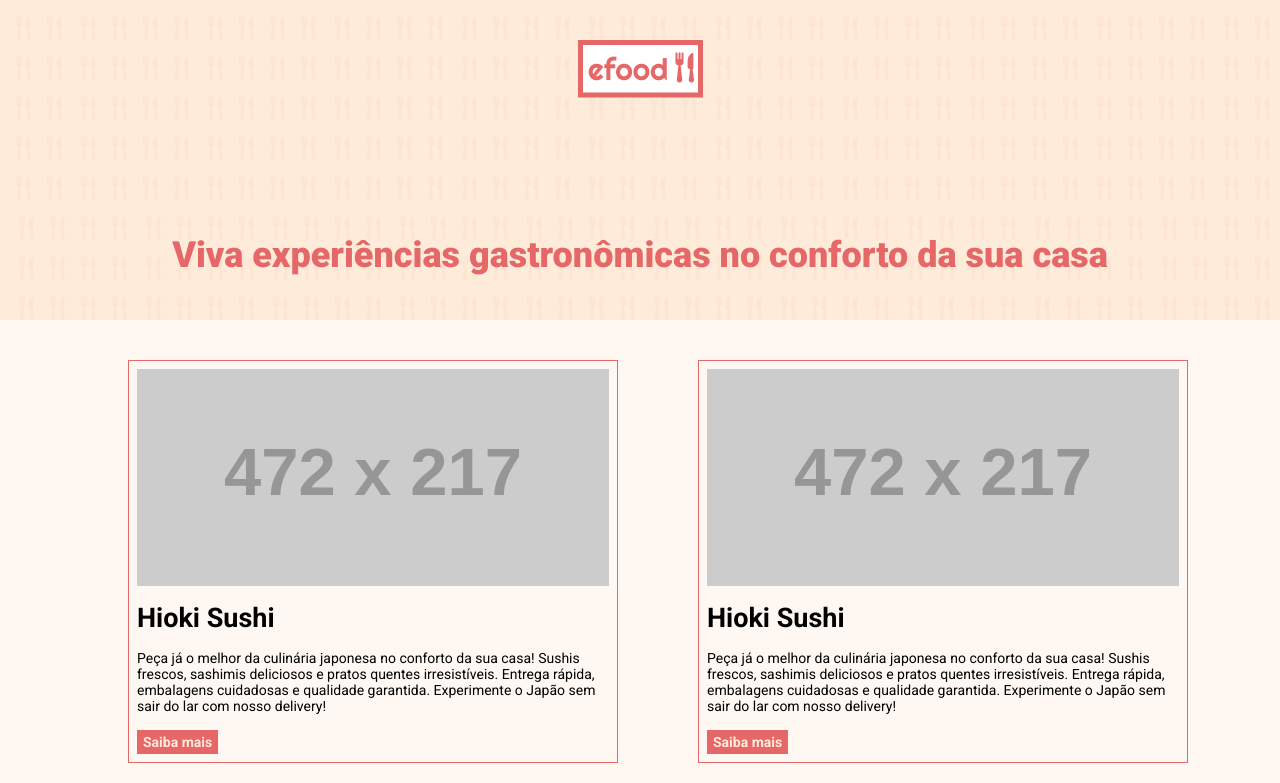
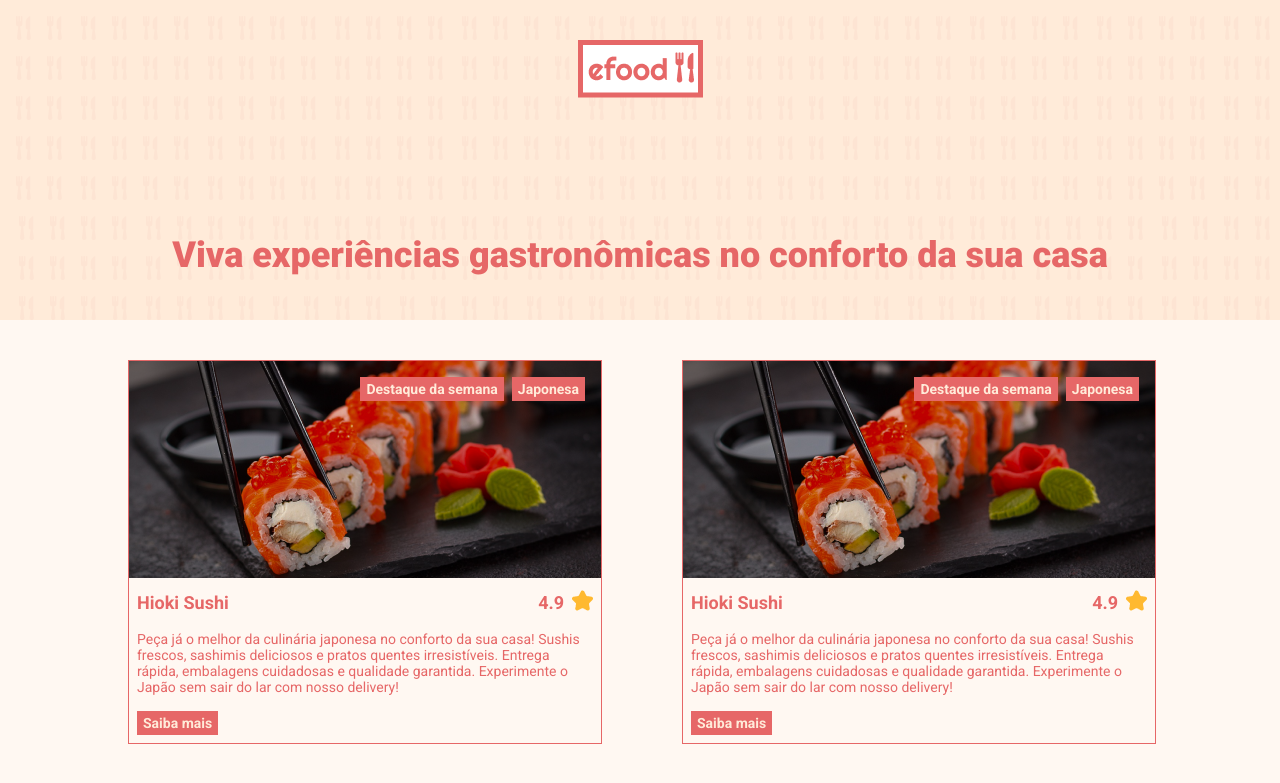
Before and after one commit to lichtle/efood, a React (Vite) app: page / in a window 1280 px wide. Shown: the top 783 px of the page. Built offline with nearby package versions, Linux system fonts and the light colour scheme.

Commit message:
fix: correção no estilo do card

```diff
--- a/src/components/Button/index.tsx
+++ b/src/components/Button/index.tsx
@@ -1,5 +1,11 @@
 import { ButtonContainer } from "./styles";
 
-const Button = () => <ButtonContainer>Saiba mais</ButtonContainer>;
+type Props = {
+  children: string;
+};
+
+const Button = ({ children }: Props) => (
+  <ButtonContainer>{children}</ButtonContainer>
+);
 
 export default Button;
--- a/src/components/Product/index.tsx
+++ b/src/components/Product/index.tsx
@@ -1,19 +1,36 @@
-import { Card } from "./styles";
+import { Card, Tags, About, NameRate, Rating } from "./styles";
 
 import Button from "../Button";
+
+import star from "../../assets/star.png";
+import sushi from "../../assets/sushi.png";
 
 const Product = () => (
   <>
     <Card>
-      <img src="https://placehold.co/472x217" />
-      <h2>Hioki Sushi</h2>
-      <p>
-        Peça já o melhor da culinária japonesa no conforto da sua casa! Sushis
-        frescos, sashimis deliciosos e pratos quentes irresistíveis. Entrega
-        rápida, embalagens cuidadosas e qualidade garantida. Experimente o Japão
-        sem sair do lar com nosso delivery!
-      </p>
-      <Button />
+      <Tags>
+        <Button>Destaque da semana</Button>
+        <Button>Japonesa</Button>
+      </Tags>
+      <img src={sushi} />
+      <About>
+        <NameRate>
+          <h2>Hioki Sushi</h2>
+          <Rating>
+            <span>4.9</span>
+            <span>
+              <img src={star} />
+            </span>
+          </Rating>
+        </NameRate>
+        <p>
+          Peça já o melhor da culinária japonesa no conforto da sua casa! Sushis
+          frescos, sashimis deliciosos e pratos quentes irresistíveis. Entrega
+          rápida, embalagens cuidadosas e qualidade garantida. Experimente o
+          Japão sem sair do lar com nosso delivery!
+        </p>
+        <Button>Saiba mais</Button>
+      </About>
     </Card>
   </>
 );
--- a/src/components/Product/styles.ts
+++ b/src/components/Product/styles.ts
@@ -4,13 +4,7 @@ import { cores } from "../../styles";
 
 export const Card = styled.div`
   border: 1px solid ${cores.buttonKnowMore};
-  font-weight: 700;
-  font-size: 18px;
-  display: flex;
-  flex-direction: column;
-  align-items: flex-start;
-  gap: 16px;
-  padding: 8px;
+  position: relative;
 
   p {
     font-weight: 400;
@@ -21,3 +15,45 @@ export const Card = styled.div`
     font-size: 14px;
   }
 `;
+
+export const About = styled.div`
+  font-weight: 700;
+  font-size: 14px;
+  color: ${cores.buttonKnowMore};
+  display: flex;
+  flex-direction: column;
+  align-items: flex-start;
+  gap: 16px;
+  padding: 8px;
+`;
+
+export const NameRate = styled.div`
+  width: 100%;
+  display: flex;
+  align-items: center;
+  justify-content: space-between;
+
+  h2,
+  span {
+    font-size: 18px;
+  }
+`;
+
+export const Rating = styled.div`
+  display: flex;
+  align-items: center;
+  gap: 8px;
+`;
+
+export const Tags = styled.div`
+  display: flex;
+  align-items: center;
+  gap: 8px;
+  position: absolute;
+  top: 16px;
+  right: 16px;
+
+  button {
+    cursor: auto;
+  }
+`;
```
Also changed, not shown: src/assets/sushi.png (added).
